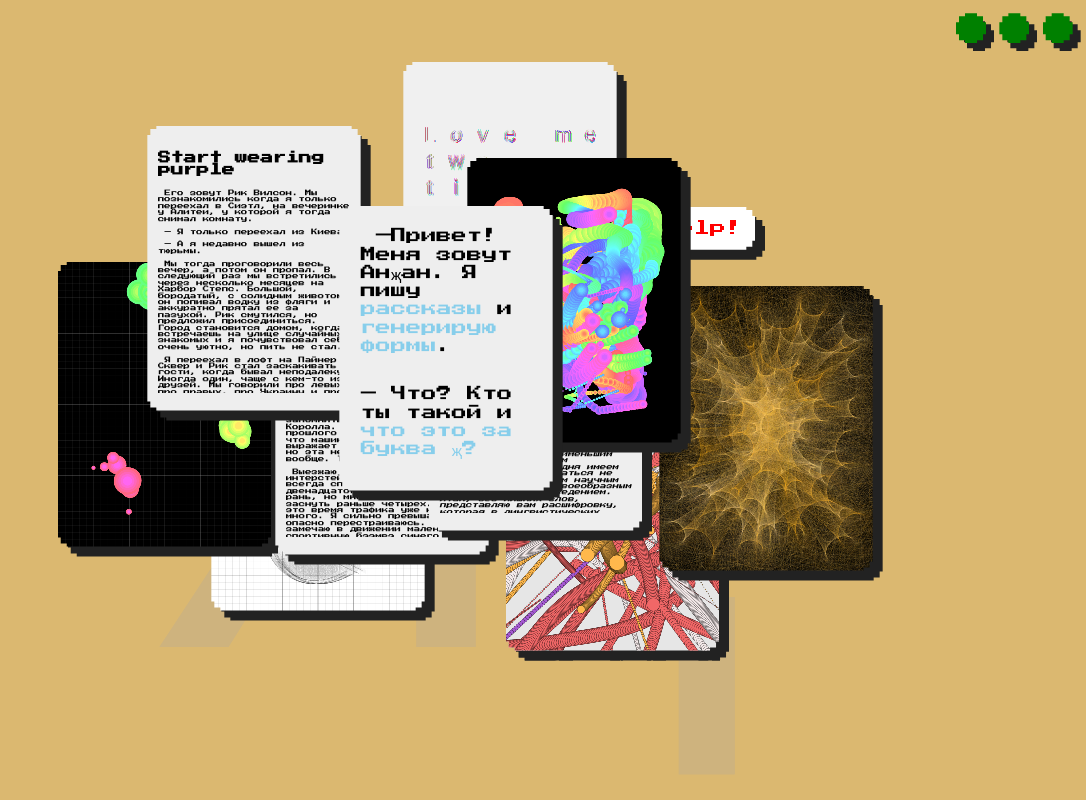
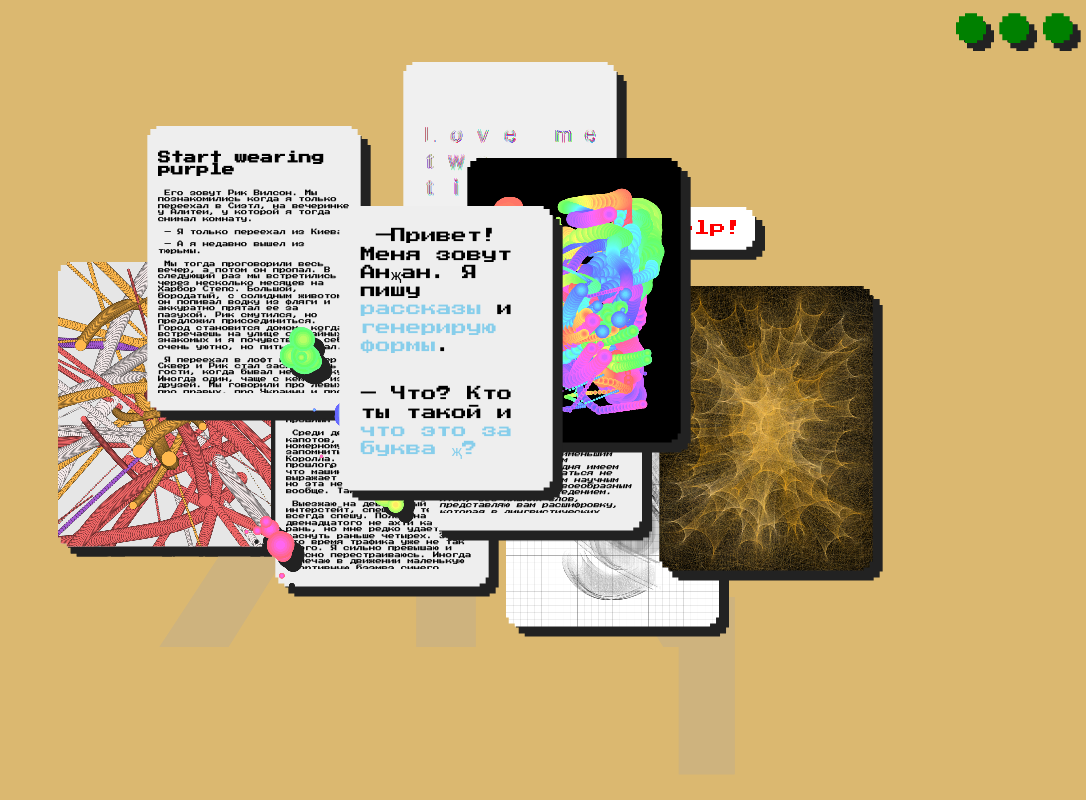
Before and after one commit to ashakirzianov/ashakirzianov-com, a Next.js app: page / in a window 1280 px wide. Shown: the whole page, without its empty margins (194-1280 px from the left). Built offline with nearby package versions, Linux system fonts and the light colour scheme.

Commit message:
Final adjustments

```diff
--- a/components/Pages.tsx
+++ b/components/Pages.tsx
@@ -176,7 +176,10 @@ export function AllSketchesPage({ collections }: {
                 collections={collections}
                 hrefForIds={(collection, id) => href('sketch', { id, collection })}
             />
-            <footer>
+            <footer style={{
+                paddingTop: 'calc(4*var(--padding))',
+                paddingBottom: 'var(--padding)',
+            }}>
                 <HomeButton />
             </footer>
         </div>
--- a/pages/index.tsx
+++ b/pages/index.tsx
@@ -151,14 +151,14 @@ export default function Main({
         </Tile>
         {[
           sketchTile('posters', [5, -18]),
-          sketchTile('typography', [-10, 15]),
-          sketchTile('atoms', [-22, 7], 1),
-          sketchTile('number34', [13, 20]),
-          storyTile('apartunist', [-5, 8]),
+          sketchTile('number34', [-22, 7], 1),
+          sketchTile('typography', [13, 17]),
+          storyTile('apartunist', [-5, 12]),
           storyTile('start-wearing-purple', [-15, -10]),
           storyTile('thirty-four', [7, 5]),
           sketchTile('rythm', [25, 10], -1),
           sketchTile('rave', [10, -6]),
+          sketchTile('atoms', [-10, 15]),
         ]}
         <Tile shifted={free} position={[0, 0]} order={-2} front>
           <AboutCard
--- a/sketches/atoms.ts
+++ b/sketches/atoms.ts
@@ -11,16 +11,16 @@ export const atoms: SketchCollection = {
     },
     sketches: [
         moleculesB(),
-        moleculesA(),
+        moleculesA(seriesBackground()),
         moleculesC(),
     ],
 }
 
 export function titleAtom() {
-    return moleculesA()
+    return moleculesA({})
 }
 
-function emptyBack(): Layer {
+function transparent(): Layer {
     return {}
 }
 function transparentGrid(): Layer {
@@ -40,6 +40,8 @@ function blueprint(): Layer {
                 canvas,
                 lineColor: '#999',
                 background: '#000',
+                // background: 'rgb(69,142,204)',
+                // background: 'skyblue',
             })
         }
     }
@@ -51,11 +53,11 @@ function black(): Layer {
         }
     }
 }
-function background() {
+function seriesBackground() {
     return blueprint()
 }
 
-function moleculesA() {
+function moleculesA(background: Layer<unknown>) {
     let batchRange = { min: 10, max: 10 }
     let maxVelocity = 10
     let massRange = { min: 1, max: 20 }
@@ -98,7 +100,7 @@ function moleculesA() {
                 return state
             },
         ),
-        layers: [{}, background(), {
+        layers: [{}, background, {
             render({ canvas, state, frame }) {
                 canvas.context.save()
                 clearCanvas(canvas)
@@ -146,7 +148,7 @@ function moleculesC() {
             gravity({ gravity: 0.02, power: 1.8 }),
             velocityStep(),
         )),
-        layers: [{}, background(), {
+        layers: [{}, seriesBackground(), {
             render({ canvas, state, frame }) {
                 canvas.context.save()
                 clearCanvas(canvas)
@@ -200,7 +202,7 @@ function moleculesB() {
             gravity({ gravity: 0.02, power: 1.85 }),
             velocityStep(),
         )),
-        layers: [{}, background(), {
+        layers: [{}, seriesBackground(), {
             render({ canvas, state, frame }) {
                 canvas.context.save()
                 // clearFrame({ canvas, color: 'black' })
```
